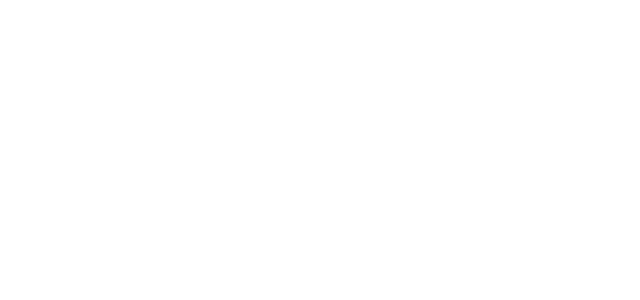
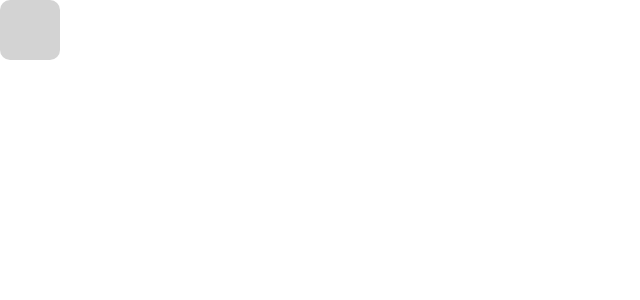
Before and after one commit to Food-Bridge/Front-end, a React (Create React App) app: page / in a window 1280 px wide. Shown: the top 300 px of the page, without its empty margins (0-640 px from the left). Built offline with nearby package versions, Linux system fonts and the light colour scheme.

Commit message:
Feat: Add Category Component

```diff
--- a/src/view/component/Category/Category.js
+++ b/src/view/component/Category/Category.js
@@ -1,12 +1,12 @@
 import React from 'react'
 import './Category.scss'
 
-function Category({name}) {
+function Category({category}) {
   return (
     <div className='Category'>
         <header className='category-frame'>
             <div className='category-imgBlock'></div>
-            <h1 className='category-name'>{name}</h1>
+            <h1 className='category-name'>{category}</h1>
         </header>
     </div>
   )
--- a/src/view/component/Category/Category.scss
+++ b/src/view/component/Category/Category.scss
@@ -2,13 +2,22 @@
 
 
     .category-frame {
-
+        width: 60px;
+        height: 60px;
 
         .category-imgBlock {
-
+            width: 100%;
+            height: 100%;
+            border-radius: 10px;
+            background-color: lightgray;
         }
         .category-name {
-
+            width: 100%;
+            margin-top: 5px;
+            font-size: 14px;
+            font-weight: 400;
+            font-style: normal;
+            font-family: 'Pretendard-Regular';
         }
     }
 }
```
